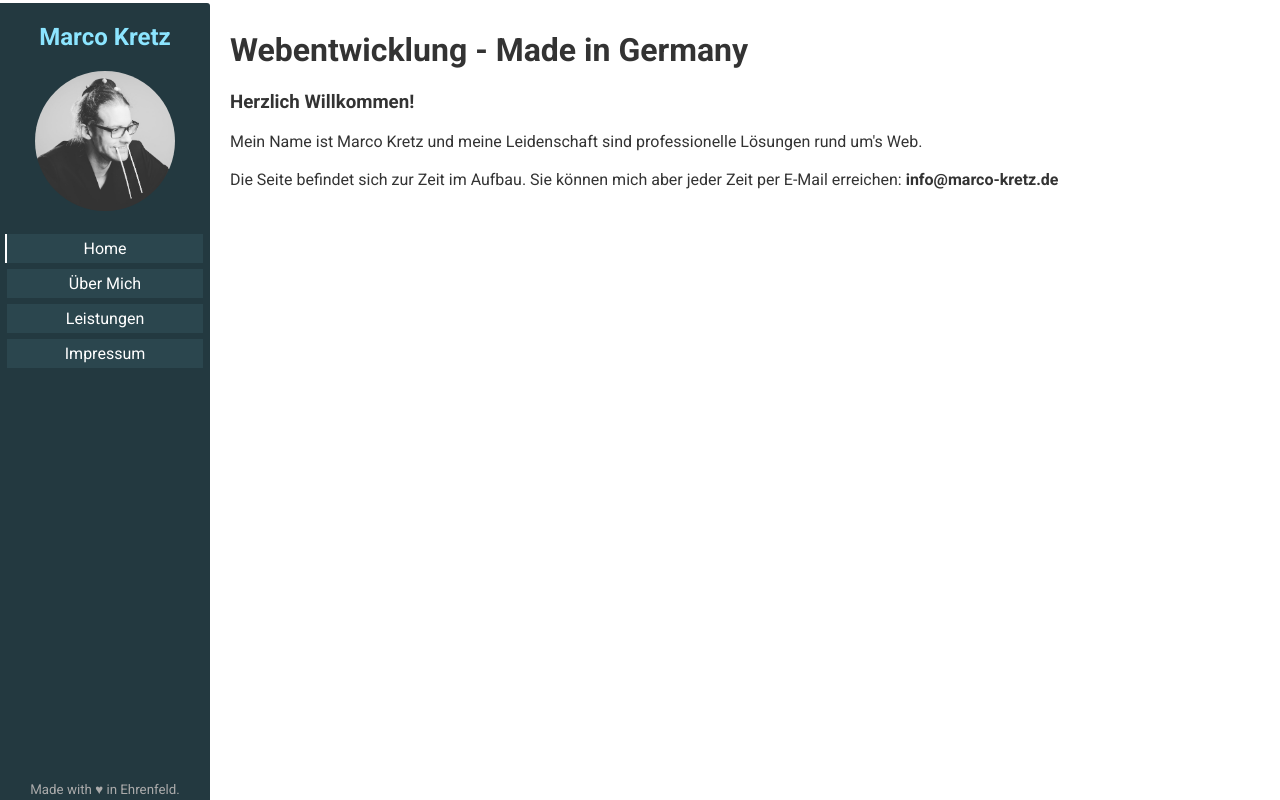
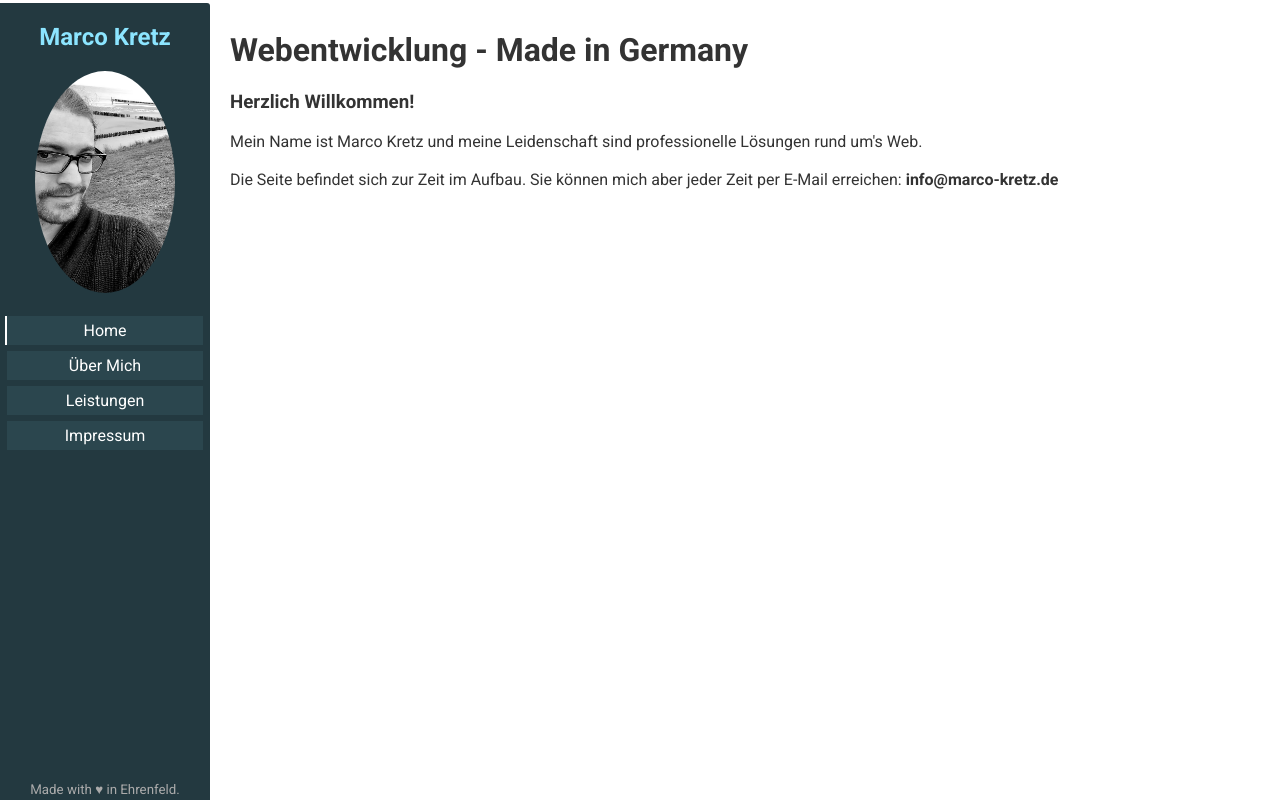
Before and after one commit to marco-kretz/marco-kretz.github.io, a Vue app: page /impressum in a window 1280 px wide. Built offline with nearby package versions, Linux system fonts and the light colour scheme.

Commit message:
new image

```diff
--- a/src/components/Sidebar.vue
+++ b/src/components/Sidebar.vue
@@ -3,7 +3,7 @@
     <a href="javascript:void(0)" class="closebtn" v-on:click="closeNav()">&times;</a>
     <div class="sidebar-header">
       <h2>Marco Kretz</h2>
-      <img class="circular" src="../assets/img/me.jpg" alt="Marco Kretz">
+      <img class="circular" src="../assets/img/self.jpg" alt="Marco Kretz">
     </div>
     <div class="sidebar-nav">
       <ul>
```
Also changed, not shown: src/assets/img/self.jpg (added).
